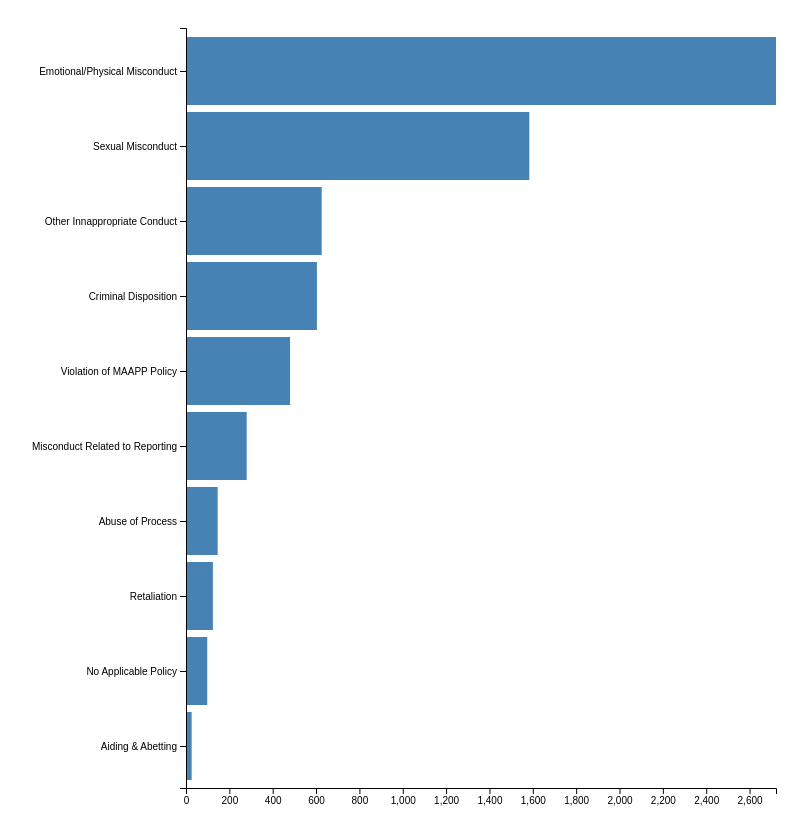
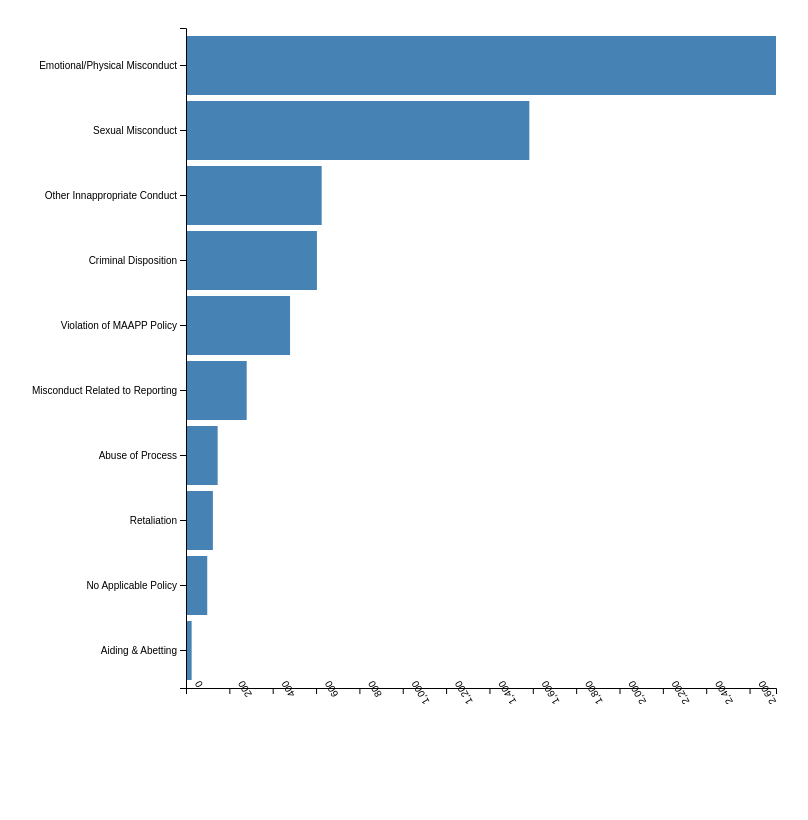
Before and after one commit to journaliz8/website-template, a plain HTML site: page projects/d3-bar-chart/index.html in a window 1280 px wide. Shown: the whole page, without its empty margins (22-830 px from the left). Drawn offline with nearby package versions, Linux system fonts and the light colour scheme.

Commit message:
rotate numbers on x-axis

```diff
--- a/projects/d3-bar-chart/index.html
+++ b/projects/d3-bar-chart/index.html
@@ -13,7 +13,7 @@
 
         const width = 800;
         const height = 800;
-        const margin = {top: 10, right: 10, bottom:20, left:200};
+        const margin = {top: 10, right: 10, bottom:120, left:200};
 
         const svg = d3.select("body")
             .append("svg")
@@ -59,6 +59,9 @@
             svg.append("g")
                 .attr("transform", `translate(${margin.left},${height - margin.bottom})`)
                 .call(d3.axisBottom(scaleX))
+                .selectAll("text")
+                .attr("transform", "rotate(-120)")
+                .attr("text-anchor", "end")
 
             svg.append("g")
                 .attr("transform", `translate(${margin.left}, ${margin.top})`)
```
